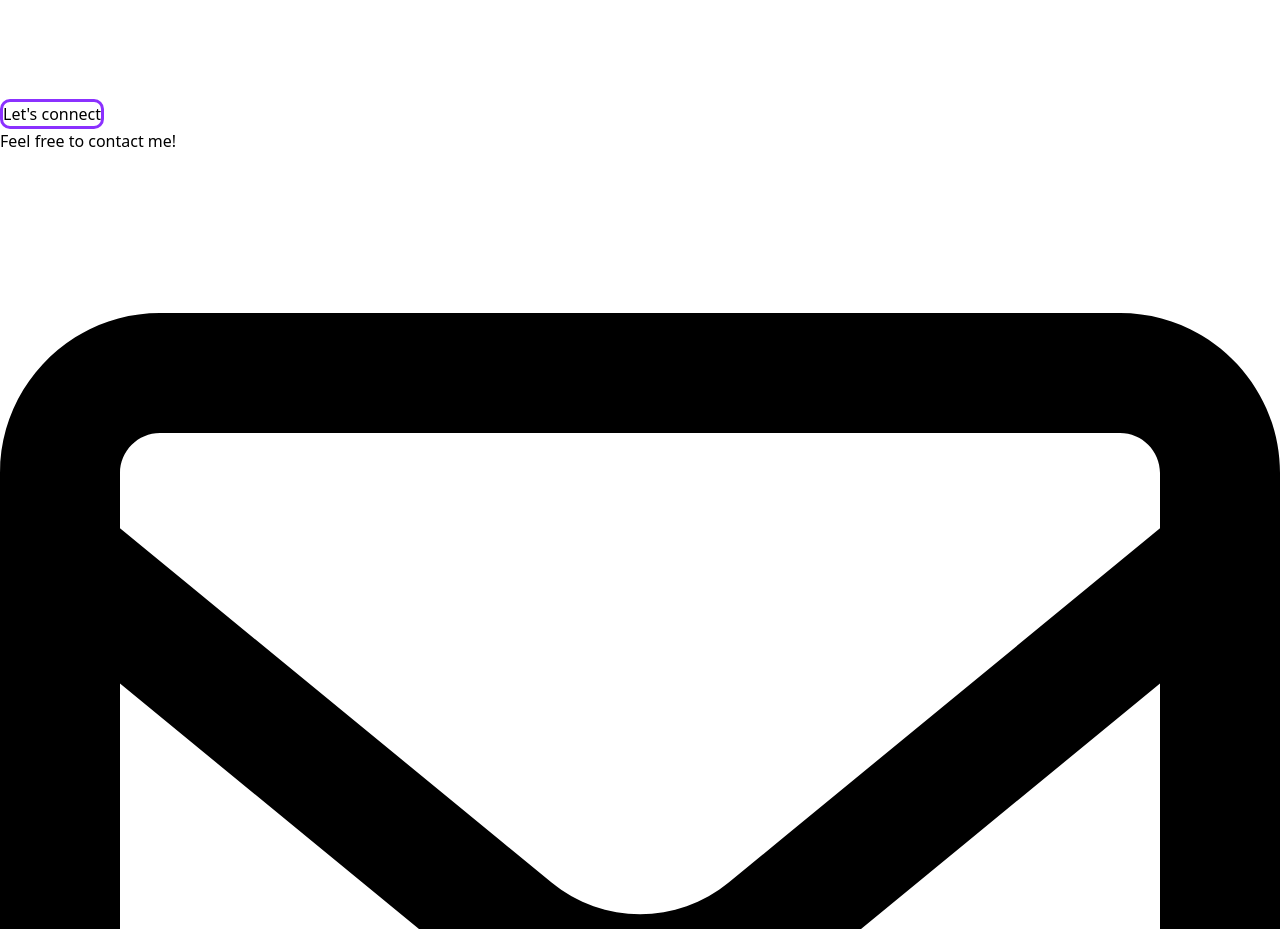
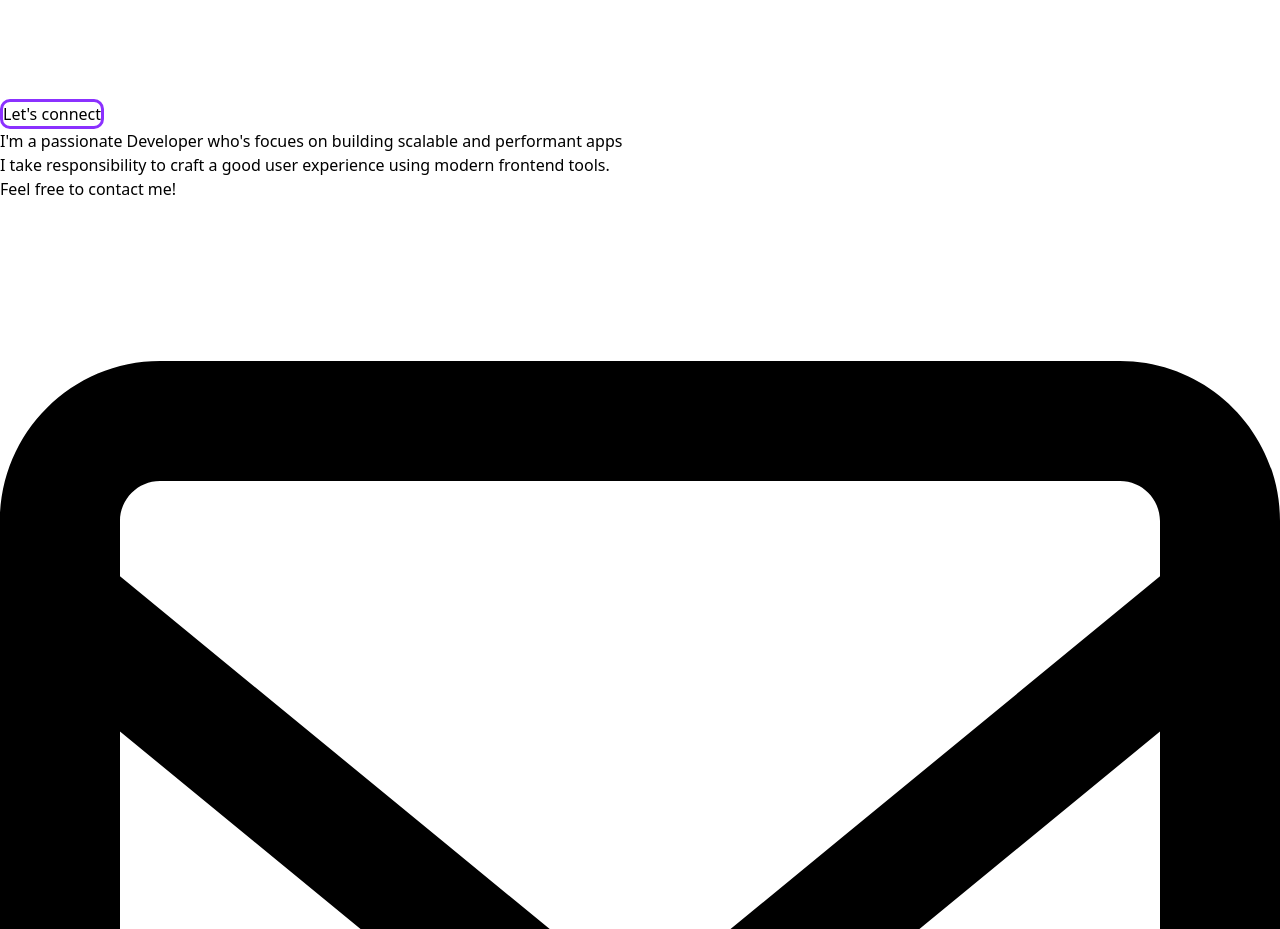
Before and after one commit to linusehle/linusehle-portfolio, a React (Vite) app: page / in a window 1280 px wide. Shown: the part 6780-7709 px from the top of the page. Built offline with nearby package versions, Linux system fonts and the light colour scheme.

Commit message:
feat: Importet About.tsx

```diff
--- a/src/App.tsx
+++ b/src/App.tsx
@@ -1,10 +1,12 @@
 import Header from "./Header.tsx"
+import About from "./components/About.tsx"
 import Footer from "./Footer.tsx";
 
 function App() {
   return (
     <>
       <Header />
+      <About />
       <Footer />
     </>
   );
```
